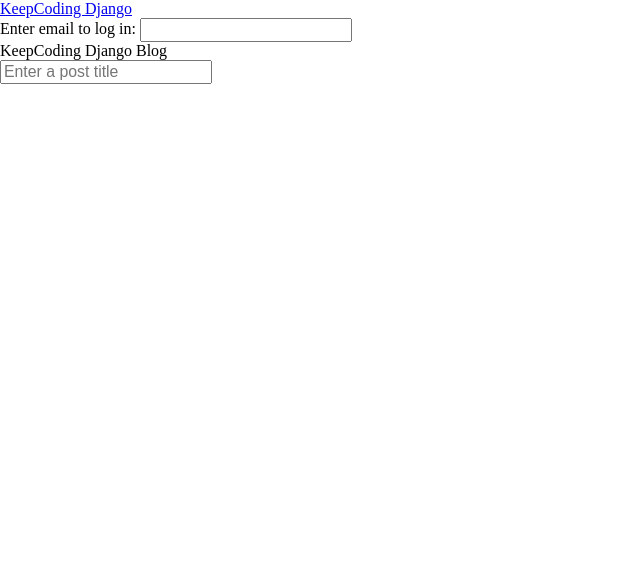
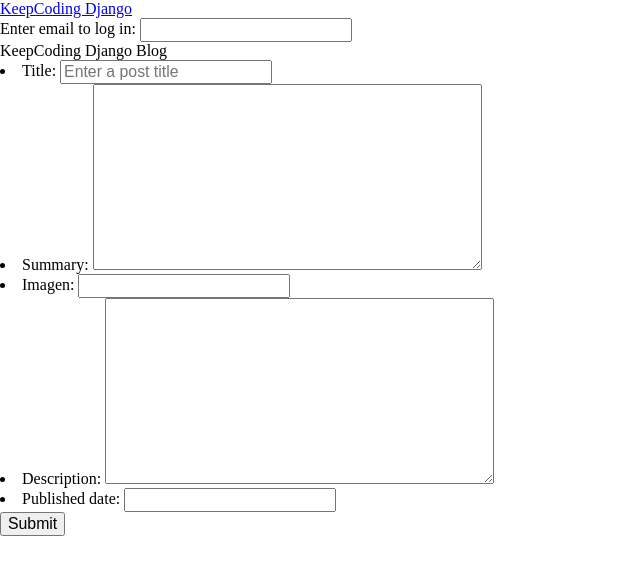
Before and after one commit to sergio-alonso/keepcoding-django, a Django app: page /blogs/post-save in a window 1280 px wide. Shown: the top 575 px of the page, without its empty margins (0-640 px from the left). Run offline with Django 3.2, Linux system fonts and the light colour scheme.

Commit message:
post elements in create post view

```diff
--- a/blogs/forms.py
+++ b/blogs/forms.py
@@ -15,7 +15,7 @@
         """Meta."""
 
         model = Post
-        fields = ('title',)
+        fields = ('title','summary','imagen','description','published_date')
         widgets = {
             'title': forms.fields.TextInput(attrs={
                 'placeholder': 'Enter a post title',
--- a/blogs/templates/post_create.html
+++ b/blogs/templates/post_create.html
@@ -9,7 +9,8 @@
 {% endif %}
 
 <form method="POST" action="{% url 'post_save' %}">
-  {{ form.title }}
+  {{ form.as_ul }}
+  <input type="submit" value="Submit" />
   {% csrf_token %}
   {% if form.errors %}
   <div class="has-error">
```
